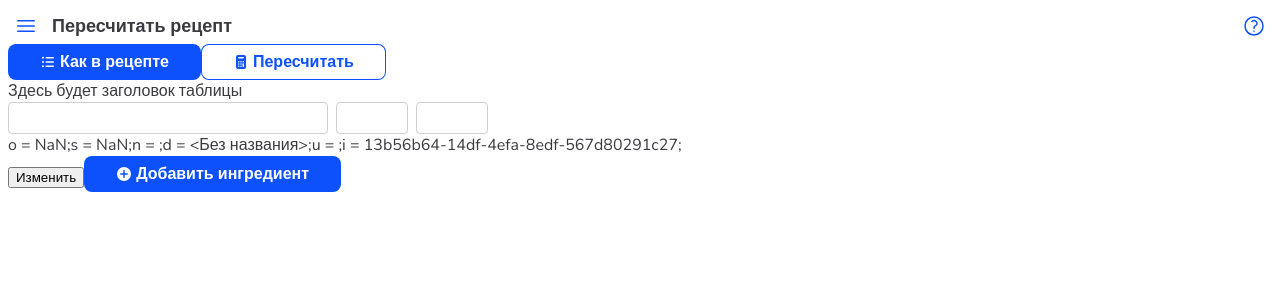
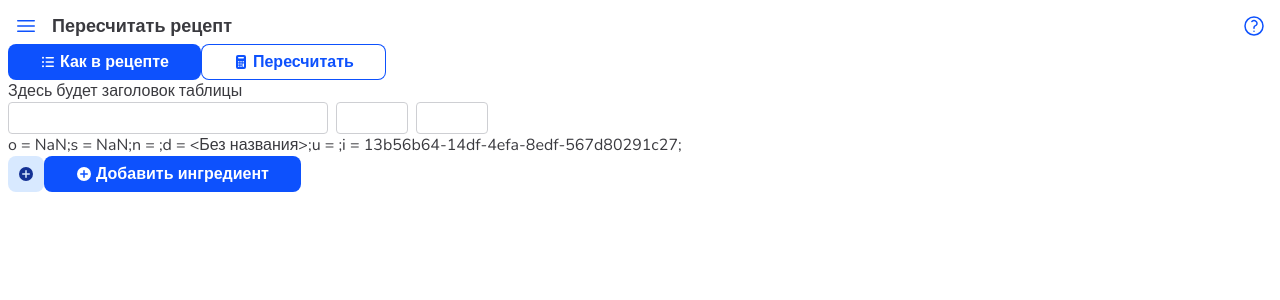
Before and after one commit to stepanzh/Proportio-beta, a Vue app: page / in a window 1280 px wide. Shown: the top 300 px of the page. Built offline with nearby package versions, Linux system fonts and the light colour scheme.

Commit message:
feat(p-button): icononly style, secondary style

```diff
--- a/src/assets/base.css
+++ b/src/assets/base.css
@@ -1,10 +1,12 @@
 :root {
   --blue-ribbon-100: #d8e9ff;
   --blue-ribbon-200: #b9d8ff;
+  --blue-ribbon-300: #89c0ff;
   --blue-ribbon-400: #529fff;
   --blue-ribbon-600: #0d51fd;
   --blue-ribbon-700: #0c3fe9;
   --blue-ribbon-800: #1134BC;
+  --blue-ribbon-900: #143194;
   --red-orange-500: #f93224;
   --shuttle-gray-200: #cecfd3;
   --shuttle-gray-300: #acaeb4;
--- a/src/components/OriginalTable.vue
+++ b/src/components/OriginalTable.vue
@@ -19,7 +19,11 @@
         </div>
         <!-- Actions -->
         <div>
-            <button @click="proportio.navToEdit()">Изменить</button>
+            <PButton @click="proportio.navToEdit()" iconOnly="true" class="btn-filled-secondary">
+                <template #icon>
+                    <PlusCircleIconMini />
+                </template>
+            </PButton>
             <PButton @click="store.add()" label="Добавить ингредиент" class="btn-filled-primary">
                 <template #icon>
                     <PlusCircleIconMini />
--- a/src/ui/PButton.vue
+++ b/src/ui/PButton.vue
@@ -1,18 +1,21 @@
 <template>
-    <button class="btn">
+    <button class="btn" :class="{ 'btn-icon-only': iconOnly }">
         <div class="btn__content">
             <span class="btn__icon">
                 <slot name="icon" />
             </span>
-            <span class="btn__label">{{ label }}</span>
+            <span v-if="label" class="btn__label">{{ label }}</span>
         </div>
     </button>
 </template>
 
 
 <script setup>
+// TODO: add flags for classes to not bother parent about classes
+
 const props = defineProps({
-    'label': { type: String }
+    'label': { type: String },
+    'iconOnly': { type: Boolean, default: false },
 })
 </script>
 
@@ -26,6 +29,10 @@ const props = defineProps({
     font-family: inherit;
     font-weight: var(--weight-semibold);
     border-radius: 8px;
+}
+
+.btn-icon-only {
+    padding: 10px;
 }
 
 .btn__content {
@@ -53,16 +60,28 @@ const props = defineProps({
     padding: 2px 0;
 }
 
+.btn-filled-primary,
+.btn-filled-secondary {
+    border: none;
+    outline: none;
+}
 
 .btn-filled-primary {
     background-color: var(--blue-ribbon-600);
     color: white;
-    border: none;
-    outline: none;
 }
 
 .btn-filled-primary:hover { background-color: var(--blue-ribbon-700); }
 .btn-filled-primary:active { background-color: var(--blue-ribbon-800); }
+
+
+.btn-filled-secondary {
+    background-color: var(--blue-ribbon-100);
+    color: var(--blue-ribbon-900);
+}
+
+.btn-filled-secondary:hover { background-color: var(--blue-ribbon-200); }
+.btn-filled-secondary:active { background-color: var(--blue-ribbon-300); }
 
 
 .btn-outlined {
--- a/src/views/proportio/CalculatorView.vue
+++ b/src/views/proportio/CalculatorView.vue
@@ -3,7 +3,7 @@
         <template #nav>
             <AppNavBar title="Пересчитать рецепт">
                 <template #left-menu>
-                    <PIconButton @click="alert('Меню пока не реализовано')">
+                    <PIconButton>
                         <Bars3IconOutline />
                     </PIconButton>
                 </template>
```
